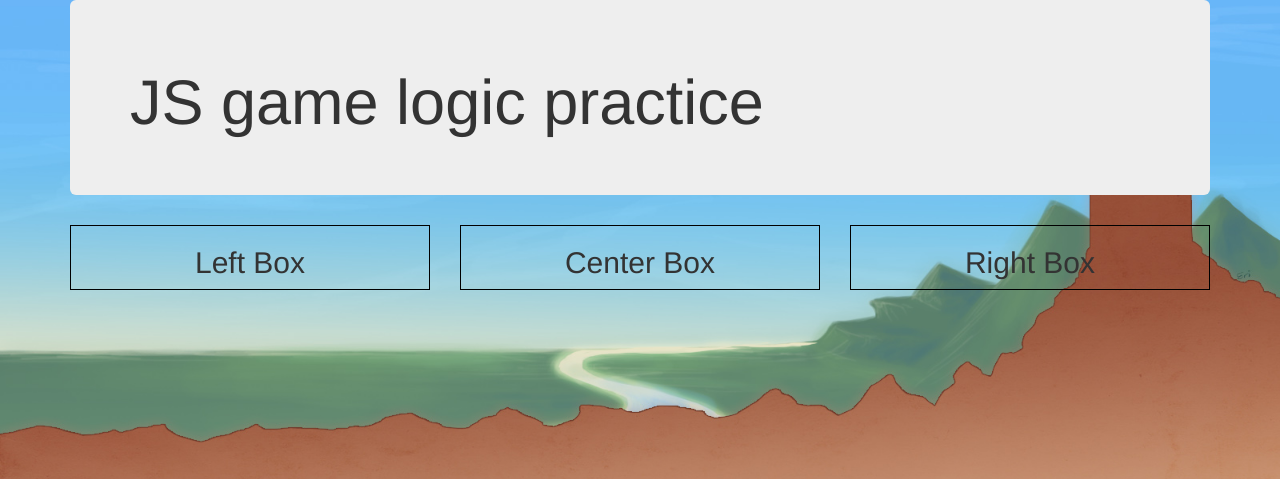
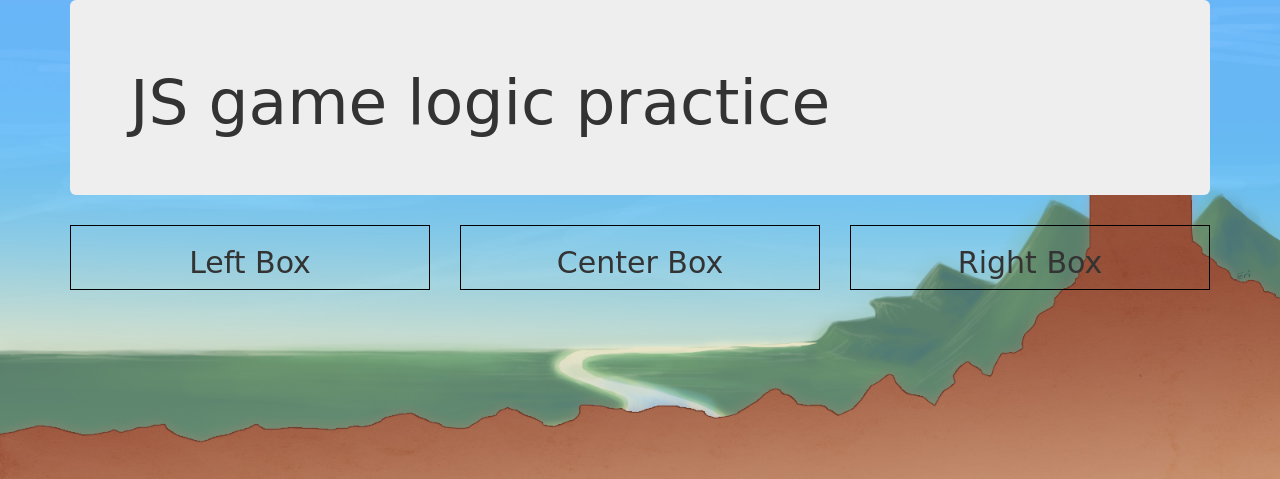
Before and after one commit to Brendangrubb/hangman-wars, a PHP site: page / in a window 1280 px wide. Shown: the top 479 px of the page. Run offline with PHP 8.4, Linux system fonts and the light colour scheme.

Commit message:
updated styling and fonts on play and map pages

```diff
--- a/views/home.html.twig
+++ b/views/home.html.twig
@@ -2,6 +2,7 @@
 <html>
     <head>
         <link href="https://maxcdn.bootstrapcdn.com/bootstrap/3.3.7/css/bootstrap.min.css" rel="stylesheet" integrity="sha384-BVYiiSIFeK1dGmJRAkycuHAHRg32OmUcww7on3RYdg4Va+PmSTsz/K68vbdEjh4u" crossorigin="anonymous">
+        <link href="https://fonts.googleapis.com/css?family=Cinzel+Decorative" rel="stylesheet">
         <link rel="stylesheet" href="https://cdnjs.cloudflare.com/ajax/libs/animate.css/3.5.2/animate.min.css">
         <link rel="stylesheet" href="../css/styles.css" type="text/css">
         <script src="../js/jquery-3.1.1.js"></script>
--- a/views/map.html.twig
+++ b/views/map.html.twig
@@ -2,6 +2,7 @@
 <html>
     <head>
         <link href="https://maxcdn.bootstrapcdn.com/bootstrap/3.3.7/css/bootstrap.min.css" rel="stylesheet" integrity="sha384-BVYiiSIFeK1dGmJRAkycuHAHRg32OmUcww7on3RYdg4Va+PmSTsz/K68vbdEjh4u" crossorigin="anonymous">
+        <link href="https://fonts.googleapis.com/css?family=Cinzel+Decorative" rel="stylesheet">
         <link rel="stylesheet" href="../css/map-styles.css" type="text/css">
         <script src="../js/jquery-3.1.1.js"></script>
         <script src="../js/map-scripts.js"></script>
--- a/views/start.html.twig
+++ b/views/start.html.twig
@@ -3,9 +3,9 @@
     <head>
         <link href="https://maxcdn.bootstrapcdn.com/bootstrap/3.3.7/css/bootstrap.min.css" rel="stylesheet" integrity="sha384-BVYiiSIFeK1dGmJRAkycuHAHRg32OmUcww7on3RYdg4Va+PmSTsz/K68vbdEjh4u" crossorigin="anonymous">
         <link href="https://fonts.googleapis.com/css?family=Cinzel+Decorative" rel="stylesheet">
-        <link rel="stylesheet" href="css/start-styles.css" type="text/css">
-        <script src="js/jquery-3.1.1.js"></script>
-        <script src="js/start-scripts.js"></script>
+        <link rel="stylesheet" href="../css/start-styles.css" type="text/css">
+        <script src="../js/jquery-3.1.1.js"></script>
+        <script src="../js/start-scripts.js"></script>
         <title>Hangman Wars</title>
     </head>
   <body>
--- a/web/css/map-styles.css
+++ b/web/css/map-styles.css
@@ -9,6 +9,7 @@
   position: fixed;
   width: 100%;
   background-attachment: fixed;
+  font-family: 'Cinzel Decorative', cursive;
 }
 
 .row img {
@@ -21,6 +22,9 @@
 
 .btn {
   margin: 5%;
+  text-shadow: 1px 1px 1px #000;
+  box-shadow: 2px 2px 2px #000;
+  background-color: rgba(138, 7, 7, 1);
 }
 
 .logo {
--- a/web/css/styles.css
+++ b/web/css/styles.css
@@ -6,6 +6,7 @@
   position: fixed;
   width: 100%;
   background-attachment: fixed;
+  font-family: 'Cinzel Decorative', cursive;
 }
 
 .logo {
```
